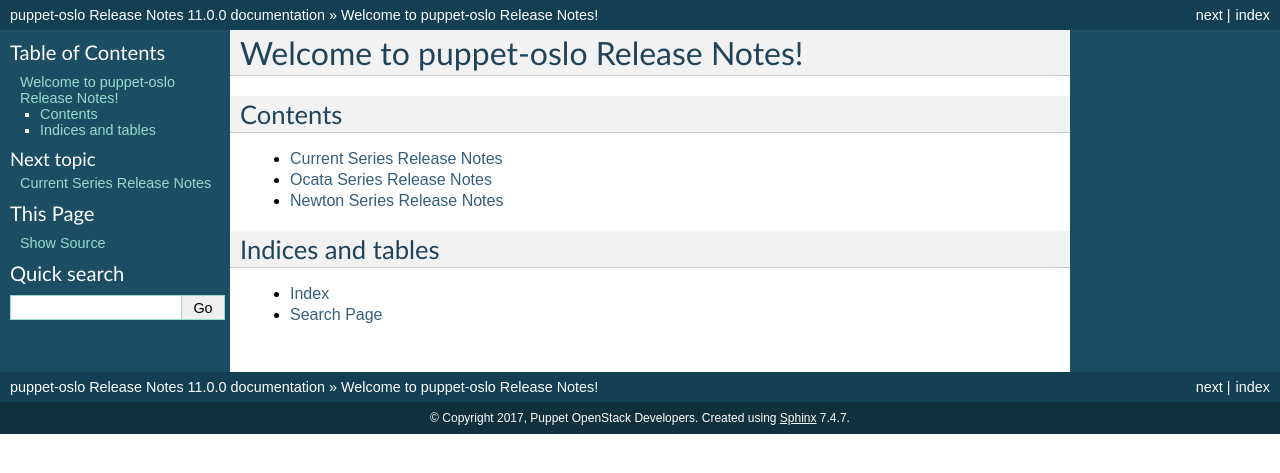
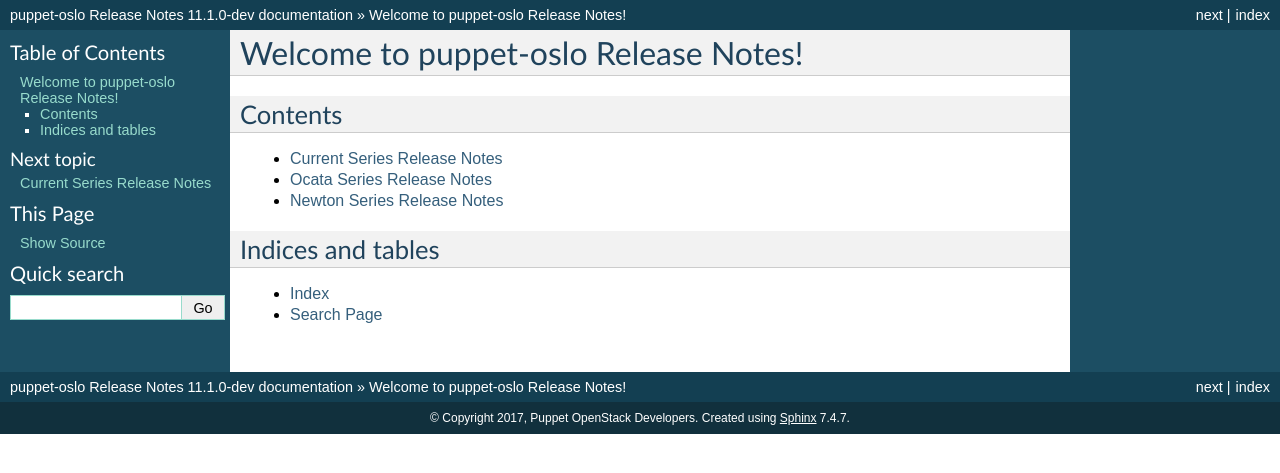
Before and after one commit to openstack/puppet-oslo, a Sphinx documentation site: the page built from releasenotes/source/index.rst, in a window 1280 px wide. Shown: the top 473 px of the page. Built offline with Sphinx 7.4.7, drawn with Linux system fonts in a browser that asks for light colours.

Commit message:
Bump modules to next minor with -dev
After releasing Pike M1, we need to bump the metadata version
information for the next release with a -dev.

Change-Id: I3d3c7ccf065d50fb8fef37b2eea68327f9b3e2ec

```diff
--- a/metadata.json
+++ b/metadata.json
@@ -11,7 +11,7 @@
         },
         {
             "name": "openstack/openstacklib",
-            "version_requirement": ">=11.0.0 <12.0.0"
+            "version_requirement": ">=11.1.0 <12.0.0"
         }
     ],
     "description": "Installs and configures OpenStack Oslo.",
@@ -57,5 +57,5 @@
     ],
     "source": "git://github.com/openstack/puppet-oslo.git",
     "summary": "Puppet module for OpenStack Oslo",
-    "version": "11.0.0"
+    "version": "11.1.0-dev"
 }
--- a/releasenotes/source/conf.py
+++ b/releasenotes/source/conf.py
@@ -52,9 +52,9 @@
 # built documents.
 #
 # The short X.Y version.
-version = '11.0.0'
+version = '11.1.0'
 # The full version, including alpha/beta/rc tags.
-release = '11.0.0'
+release = '11.1.0-dev'
 
 # The language for content autogenerated by Sphinx. Refer to documentation
 # for a list of supported languages.
```
